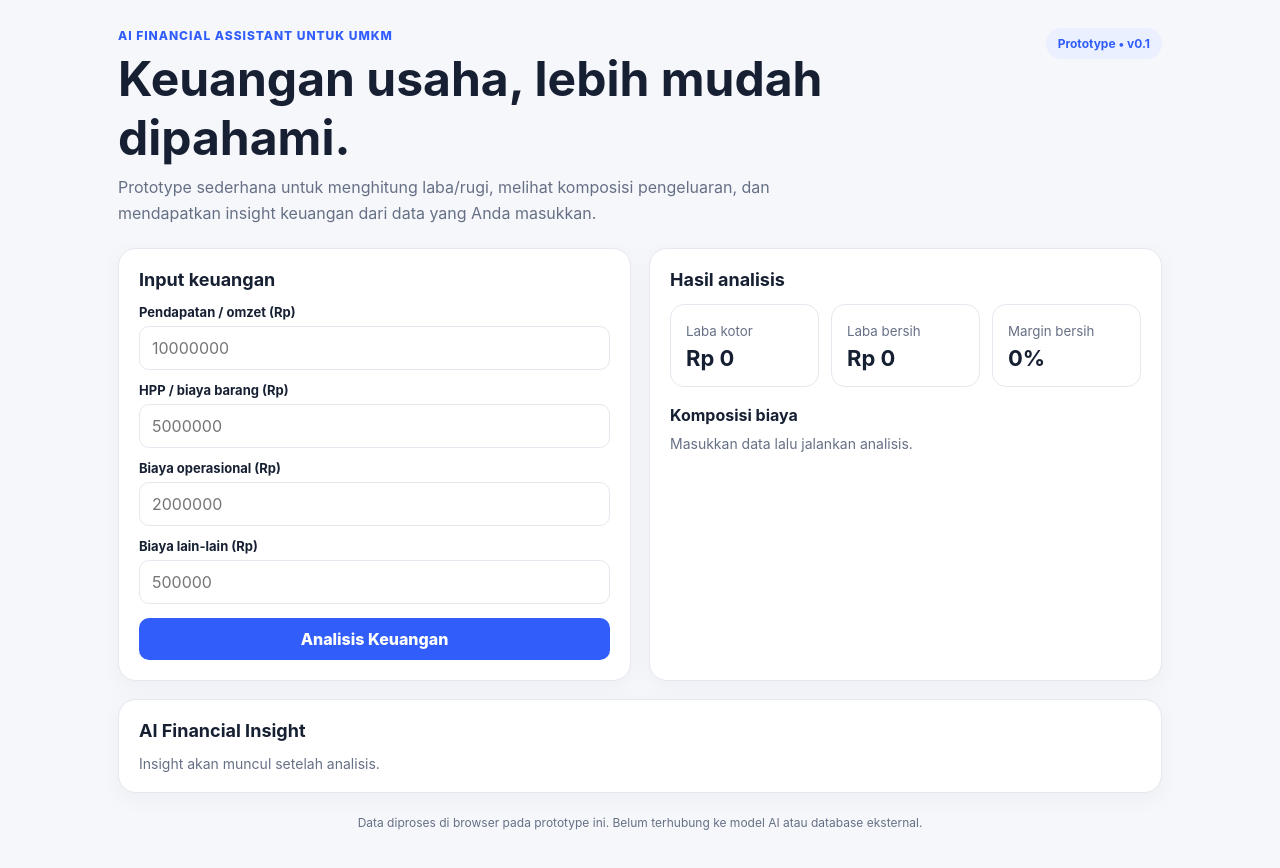
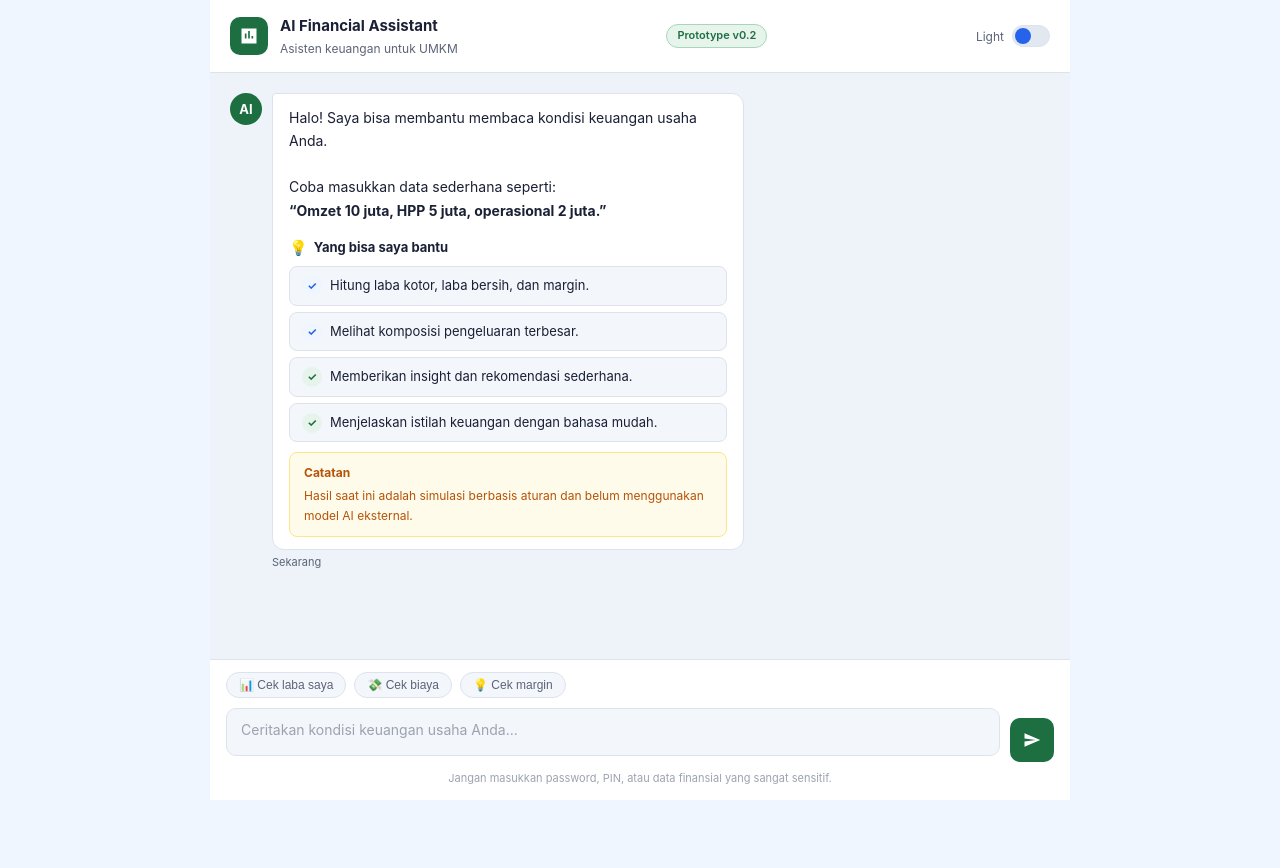
Before and after one commit to anggoropras/ai-financial-assistant-umkm, a plain HTML site: page index.html in a window 1280 px wide. After the commit the page ends 800 px from the top, so only its background shows below. Drawn offline with Linux system fonts and the light colour scheme.

Commit message:
feat: build chat interface for financial assistant

```diff
--- a/index.html
+++ b/index.html
@@ -1,61 +1,69 @@
 <!doctype html>
-<html lang="id">
+<html lang="id" data-theme="light">
 <head>
   <meta charset="utf-8">
-  <meta name="viewport" content="width=device-width,initial-scale=1">
+  <meta name="viewport" content="width=device-width, initial-scale=1">
+  <meta name="description" content="AI Financial Assistant untuk membantu UMKM memahami kondisi keuangan usaha.">
   <title>AI Financial Assistant — UMKM</title>
-  <meta name="description" content="Prototype asisten keuangan sederhana untuk UMKM.">
-  <style>
-    :root{--bg:#f6f7fb;--card:#fff;--text:#172033;--muted:#667085;--line:#e6e8ef;--accent:#315efb;--good:#15803d;--bad:#dc2626}
-    *{box-sizing:border-box}body{margin:0;font-family:Inter,system-ui,-apple-system,Segoe UI,Roboto,sans-serif;background:var(--bg);color:var(--text)}
-    .wrap{max-width:1080px;margin:auto;padding:28px 18px 60px}.hero{display:flex;justify-content:space-between;gap:20px;align-items:flex-start;margin-bottom:22px}.eyebrow{font-size:12px;font-weight:800;letter-spacing:.08em;text-transform:uppercase;color:var(--accent)}h1{margin:6px 0 8px;font-size:clamp(30px,5vw,48px)}.lead{margin:0;color:var(--muted);max-width:680px;line-height:1.6}.badge{background:#eaf0ff;color:var(--accent);padding:8px 12px;border-radius:999px;font-size:12px;font-weight:700;white-space:nowrap}
-    .grid{display:grid;grid-template-columns:1fr 1fr;gap:18px}.card{background:var(--card);border:1px solid var(--line);border-radius:18px;padding:20px;box-shadow:0 6px 24px #1018280a}.full{grid-column:1/-1}h2{font-size:18px;margin:0 0 14px}label{display:block;font-size:13px;font-weight:700;margin:12px 0 6px}input,select,button,textarea{width:100%;font:inherit;border-radius:10px;padding:11px 12px;border:1px solid var(--line);background:#fff}button{border:0;background:var(--accent);color:#fff;font-weight:800;cursor:pointer;margin-top:14px}button:hover{filter:brightness(.96)}
-    .metrics{display:grid;grid-template-columns:repeat(3,1fr);gap:12px}.metric{padding:15px;border:1px solid var(--line);border-radius:14px}.metric small{color:var(--muted)}.metric strong{display:block;font-size:22px;margin-top:5px}.good{color:var(--good)}.bad{color:var(--bad)}.insight{padding:13px 14px;border-left:4px solid var(--accent);background:#f8faff;border-radius:10px;margin:9px 0;line-height:1.5}.bar{height:12px;background:#edf0f5;border-radius:99px;overflow:hidden;margin:7px 0 13px}.bar span{display:block;height:100%;background:var(--accent);border-radius:inherit}.empty{color:var(--muted);font-size:14px}.footer{margin-top:22px;color:var(--muted);font-size:12px;text-align:center}@media(max-width:760px){.grid{grid-template-columns:1fr}.full{grid-column:auto}.hero{display:block}.badge{display:inline-block;margin-top:14px}.metrics{grid-template-columns:1fr}}
-  </style>
+  <link rel="stylesheet" href="style.css">
 </head>
 <body>
-<main class="wrap">
-  <header class="hero"><div><div class="eyebrow">AI Financial Assistant untuk UMKM</div><h1>Keuangan usaha, lebih mudah dipahami.</h1><p class="lead">Prototype sederhana untuk menghitung laba/rugi, melihat komposisi pengeluaran, dan mendapatkan insight keuangan dari data yang Anda masukkan.</p></div><div class="badge">Prototype • v0.1</div></header>
-  <section class="grid">
-    <div class="card">
-      <h2>Input keuangan</h2>
-      <label for="revenue">Pendapatan / omzet (Rp)</label><input id="revenue" type="number" min="0" placeholder="10000000">
-      <label for="cost">HPP / biaya barang (Rp)</label><input id="cost" type="number" min="0" placeholder="5000000">
-      <label for="operating">Biaya operasional (Rp)</label><input id="operating" type="number" min="0" placeholder="2000000">
-      <label for="other">Biaya lain-lain (Rp)</label><input id="other" type="number" min="0" placeholder="500000">
-      <button id="analyze">Analisis Keuangan</button>
-    </div>
-    <div class="card">
-      <h2>Hasil analisis</h2>
-      <div class="metrics">
-        <div class="metric"><small>Laba kotor</small><strong id="gross">Rp 0</strong></div>
-        <div class="metric"><small>Laba bersih</small><strong id="net">Rp 0</strong></div>
-        <div class="metric"><small>Margin bersih</small><strong id="margin">0%</strong></div>
+  <div class="app">
+    <header class="header">
+      <div class="header-icon" aria-hidden="true">
+        <svg viewBox="0 0 24 24"><path d="M3 3h18v18H3V3zm4 12h2V9H7v6zm4 0h2V6h-2v9zm4 0h2v-3h-2v3z"/></svg>
       </div>
-      <div style="margin-top:18px"><strong>Komposisi biaya</strong><div id="breakdown" class="empty" style="margin-top:10px">Masukkan data lalu jalankan analisis.</div></div>
-    </div>
-    <div class="card full"><h2>AI Financial Insight</h2><div id="insights" class="empty">Insight akan muncul setelah analisis.</div></div>
-  </section>
-  <div class="footer">Data diproses di browser pada prototype ini. Belum terhubung ke model AI atau database eksternal.</div>
-</main>
-<script>
-const rupiah=n=>new Intl.NumberFormat('id-ID',{style:'currency',currency:'IDR',maximumFractionDigits:0}).format(n||0);
-function val(id){return Math.max(0,Number(document.getElementById(id).value)||0)}
-document.getElementById('analyze').addEventListener('click',()=>{
- const revenue=val('revenue'),cost=val('cost'),operating=val('operating'),other=val('other');
- const gross=revenue-cost,net=gross-operating-other,margin=revenue?net/revenue*100:0,total=cost+operating+other;
- document.getElementById('gross').textContent=rupiah(gross);document.getElementById('net').textContent=rupiah(net);document.getElementById('margin').textContent=margin.toFixed(1)+'%';
- document.getElementById('net').className=net>=0?'good':'bad';document.getElementById('margin').className=margin>=0?'good':'bad';
- const rows=[['HPP / biaya barang',cost],['Operasional',operating],['Lain-lain',other]];
- document.getElementById('breakdown').innerHTML=total?rows.map(([name,n])=>`<div><div style="display:flex;justify-content:space-between;font-size:13px"><span>${name}</span><b>${rupiah(n)}</b></div><div class="bar"><span style="width:${Math.min(100,n/total*100)}%"></span></div></div>`).join(''):'Tidak ada biaya yang dicatat.';
- const tips=[];
- if(!revenue) tips.push('Masukkan omzet agar analisis margin dan profit dapat dihitung.');
- else {if(net<0) tips.push('Usaha sedang mengalami rugi. Prioritaskan identifikasi biaya terbesar dan evaluasi harga jual.'); else if(margin<10) tips.push('Margin bersih masih tipis. Coba tekan biaya yang tidak langsung menghasilkan penjualan.'); else tips.push('Margin bersih cukup positif. Pertahankan kontrol biaya sambil mencari peluang menaikkan omzet.');
- if(revenue&&cost/revenue>0.6) tips.push('HPP menyerap lebih dari 60% omzet. Evaluasi harga pemasok, waste, dan harga jual.');
- if(revenue&&operating/revenue>0.2) tips.push('Biaya operasional relatif tinggi terhadap omzet. Pisahkan biaya tetap dan variabel untuk menemukan ruang efisiensi.');
- }
- document.getElementById('insights').innerHTML=tips.map(t=>`<div class="insight">${t}</div>`).join('');
-});
-</script>
+      <div>
+        <div class="header-title">AI Financial Assistant</div>
+        <div class="header-sub">Asisten keuangan untuk UMKM</div>
+      </div>
+      <div class="header-badge">Prototype v0.2</div>
+      <div class="theme-toggle">
+        <span class="toggle-label" id="themeLabel">Light</span>
+        <button class="toggle-btn" id="themeToggle" type="button" aria-label="Ganti tema" aria-pressed="false"></button>
+      </div>
+    </header>
+
+    <main class="chat-area" id="chatArea" aria-live="polite">
+      <div class="msg bot">
+        <div class="msg-avatar">AI</div>
+        <div>
+          <div class="msg-bubble">
+            Halo! Saya bisa membantu membaca kondisi keuangan usaha Anda.<br><br>
+            Coba masukkan data sederhana seperti:<br>
+            <strong>“Omzet 10 juta, HPP 5 juta, operasional 2 juta.”</strong>
+            <div class="section-head"><span class="icon">💡</span> Yang bisa saya bantu</div>
+            <div class="pill-list">
+              <div class="pill insight"><span class="bullet">✓</span><span>Hitung laba kotor, laba bersih, dan margin.</span></div>
+              <div class="pill insight"><span class="bullet">✓</span><span>Melihat komposisi pengeluaran terbesar.</span></div>
+              <div class="pill rec"><span class="bullet">✓</span><span>Memberikan insight dan rekomendasi sederhana.</span></div>
+              <div class="pill rec"><span class="bullet">✓</span><span>Menjelaskan istilah keuangan dengan bahasa mudah.</span></div>
+            </div>
+            <div class="note-box"><strong>Catatan</strong>Hasil saat ini adalah simulasi berbasis aturan dan belum menggunakan model AI eksternal.</div>
+          </div>
+          <div class="msg-time">Sekarang</div>
+        </div>
+      </div>
+    </main>
+
+    <footer class="input-area">
+      <div class="quick-prompts">
+        <button class="qp" type="button" data-prompt="Omzet 10 juta, HPP 5 juta, biaya operasional 2 juta">📊 Cek laba saya</button>
+        <button class="qp" type="button" data-prompt="Biaya saya: HPP 5 juta, operasional 2 juta, lain-lain 500 ribu">💸 Cek biaya</button>
+        <button class="qp" type="button" data-prompt="Saya ingin tahu apakah margin usaha saya sehat">💡 Cek margin</button>
+      </div>
+      <div class="input-row">
+        <div class="input-wrap">
+          <textarea id="messageInput" rows="1" placeholder="Ceritakan kondisi keuangan usaha Anda..." aria-label="Pesan ke asisten"></textarea>
+        </div>
+        <button class="send-btn" id="sendBtn" type="button" aria-label="Kirim pesan">
+          <svg viewBox="0 0 24 24"><path d="M2 21 23 12 2 3v7l15 2-15 2v7z"/></svg>
+        </button>
+      </div>
+      <div class="disclaimer">Jangan masukkan password, PIN, atau data finansial yang sangat sensitif.</div>
+    </footer>
+  </div>
+
+  <script src="script.js"></script>
 </body>
 </html>
```
